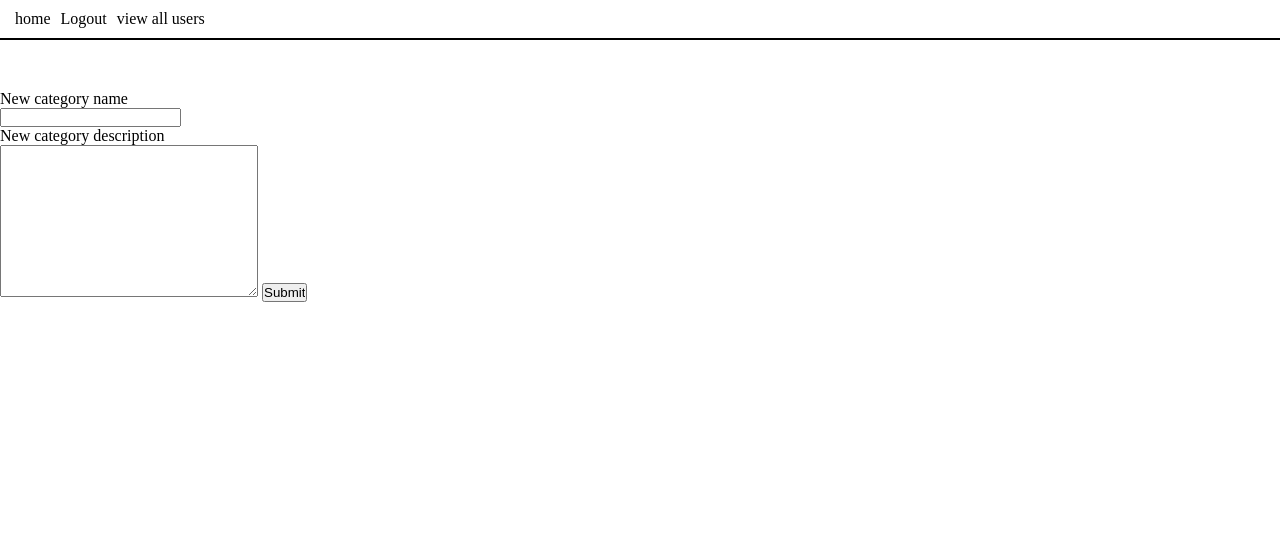
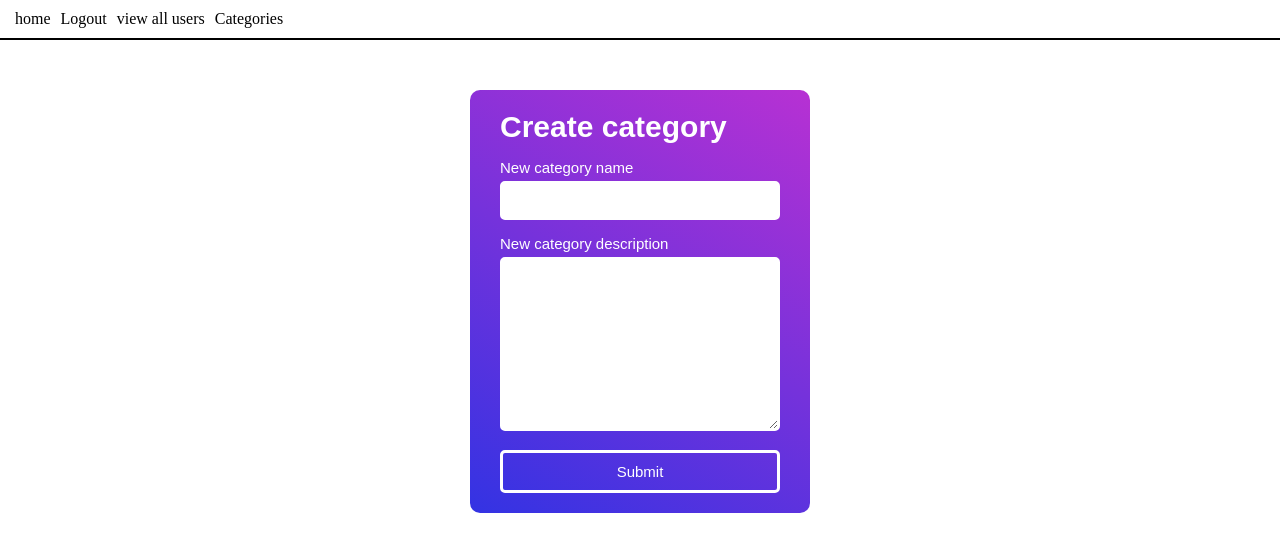
Before and after one commit to Mr-No-bo-dy/Stationery, a PHP site: the page made by app/resources/views/admin/categories/createCategory.php in a window 1280 px wide. Shown: the top 552 px of the page. Run offline with PHP 8.4, Linux system fonts and the light colour scheme; the template is opened without the code that fills it, so the values that code supplies are empty; the visitor is signed in with stand-in values (Sample User, id 1).

Commit message:
fix category and add css

```diff
--- a/app/resources/css/styles.css
+++ b/app/resources/css/styles.css
@@ -121,6 +121,69 @@ ul, ol {
     display: none;
 }
 
+.categoryForm {
+    display: flex;
+    flex-direction: column;
+    row-gap: 15px;
+    width: fit-content;
+    padding: 20px 30px;
+    margin: auto;
+    background: linear-gradient(30deg, #3333e3, #b731d3);
+    border-radius: 10px;
+}
+
+.formTitle {
+    color: #fff;
+    font-size: 30px;
+    font-family: Arial;
+    font-weight: bold;
+}
+
+.categoryLabel {
+    color: #fff;
+    font-size: 15px;
+    font-family: Arial;
+    margin-bottom: 5px;
+}
+
+.categoryInput {
+    padding: 10px;
+    border-radius: 5px;
+    border: 2px solid #fff;
+    outline: none;
+}
+
+.categoryInput:focus {
+    border: 2px solid #f3c92f;
+}
+
+.categoryName {
+    width: 100%;
+}
+
+.categoryDescription {
+    width: 100%;
+    min-height: 100px;
+    resize: vertical;
+    max-height: 200px;
+}
+
+.categorySubmitButton {
+    padding: 10px;
+    font-size: 15px;
+    border-radius: 5px;
+    background: transparent;
+    transition: 0.3s;
+    cursor: pointer;
+    border: 3px solid #fff;
+    color: #fff;
+}
+
+.categorySubmitButton:hover {
+    background: #fff;
+    color: #000;
+}
+
 .createReviewsForm {
     display: flex;
     align-items: center;
--- a/app/resources/views/admin/categories/createCategory.php
+++ b/app/resources/views/admin/categories/createCategory.php
@@ -1,16 +1,17 @@
 <?php require_once 'app/resources/views/admin/components/header.php' ?>
 
 <main>
-    <form action="createCategory" method="post">
+    <form action="createCategory" method="post" class="categoryForm">
+        <p class="formTitle">Create category</p>
         <label>
-            <p>New category name</p>
-            <input type="text" name="newCategoryName">
+            <p class="categoryLabel">New category name</p>
+            <input type="text" name="newCategoryName" class="categoryName categoryInput">
         </label>
         <label>
-            <p>New category description</p>
-            <textarea name="newCategoryDescription" cols="30" rows="10"></textarea>
+            <p class="categoryLabel">New category description</p>
+            <textarea name="newCategoryDescription" cols="30" rows="10" class="categoryDescription categoryInput"></textarea>
         </label>
-        <input type="submit">
+        <input type="submit" class="categorySubmitButton">
     </form>
 </main>
 
--- a/app/resources/views/admin/components/header.php
+++ b/app/resources/views/admin/components/header.php
@@ -20,6 +20,9 @@
                 <li>
                     <a href="users">view all users</a>
                 </li>
+                <li>
+                    <a href="category">Categories</a>
+                </li>
             <?php endif; ?>
         <?php endif; ?>
     </ul>
```
Also changed, not shown: app/controllers/admin/CategoryController.php (+4 -4 lines), app/models/Category.php (+5 -8 lines), app/resources/views/admin/categories/categories.php (+10 -4 lines), app/resources/views/admin/categories/updateCategory.php (+7 -6 lines).
